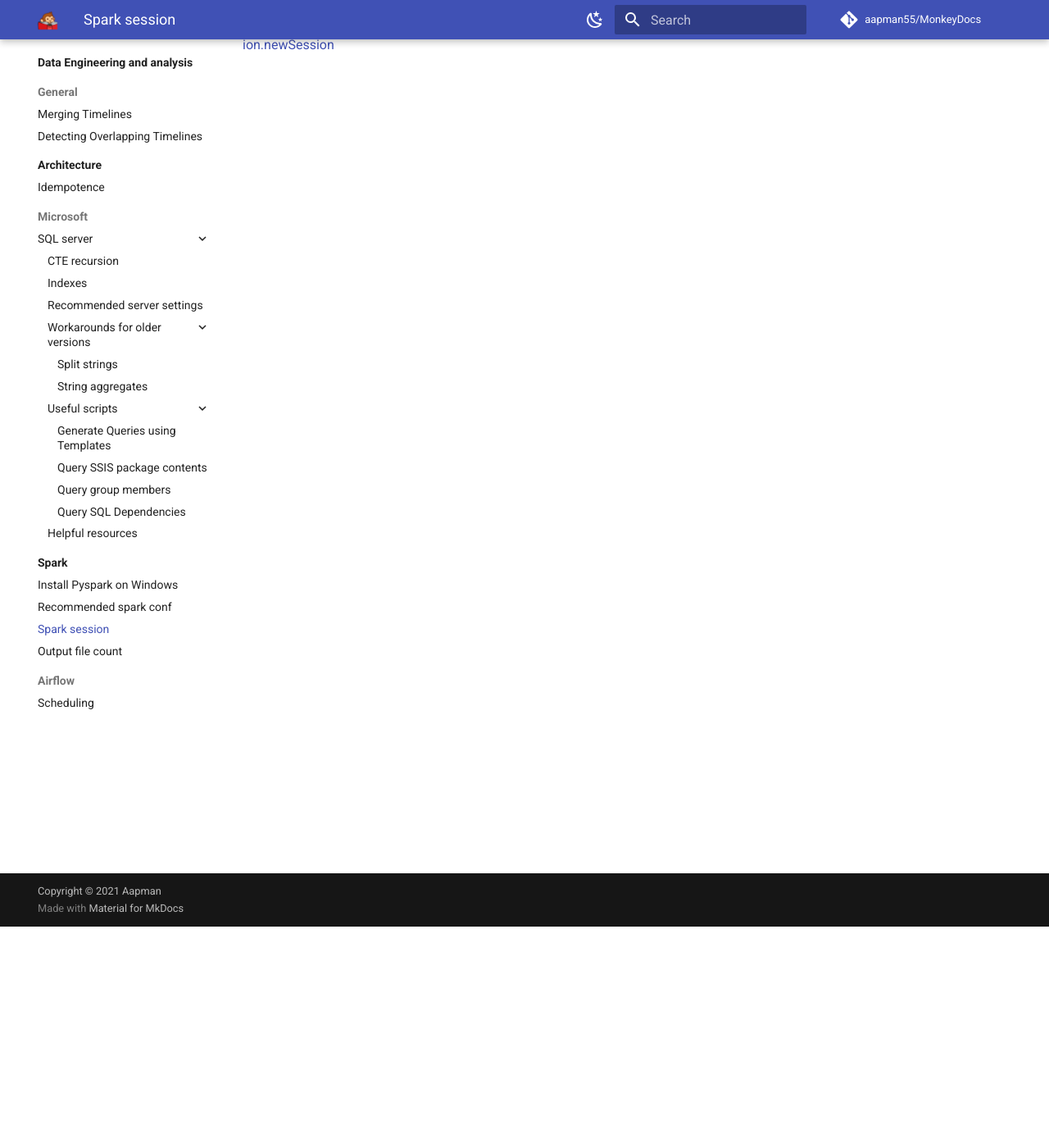
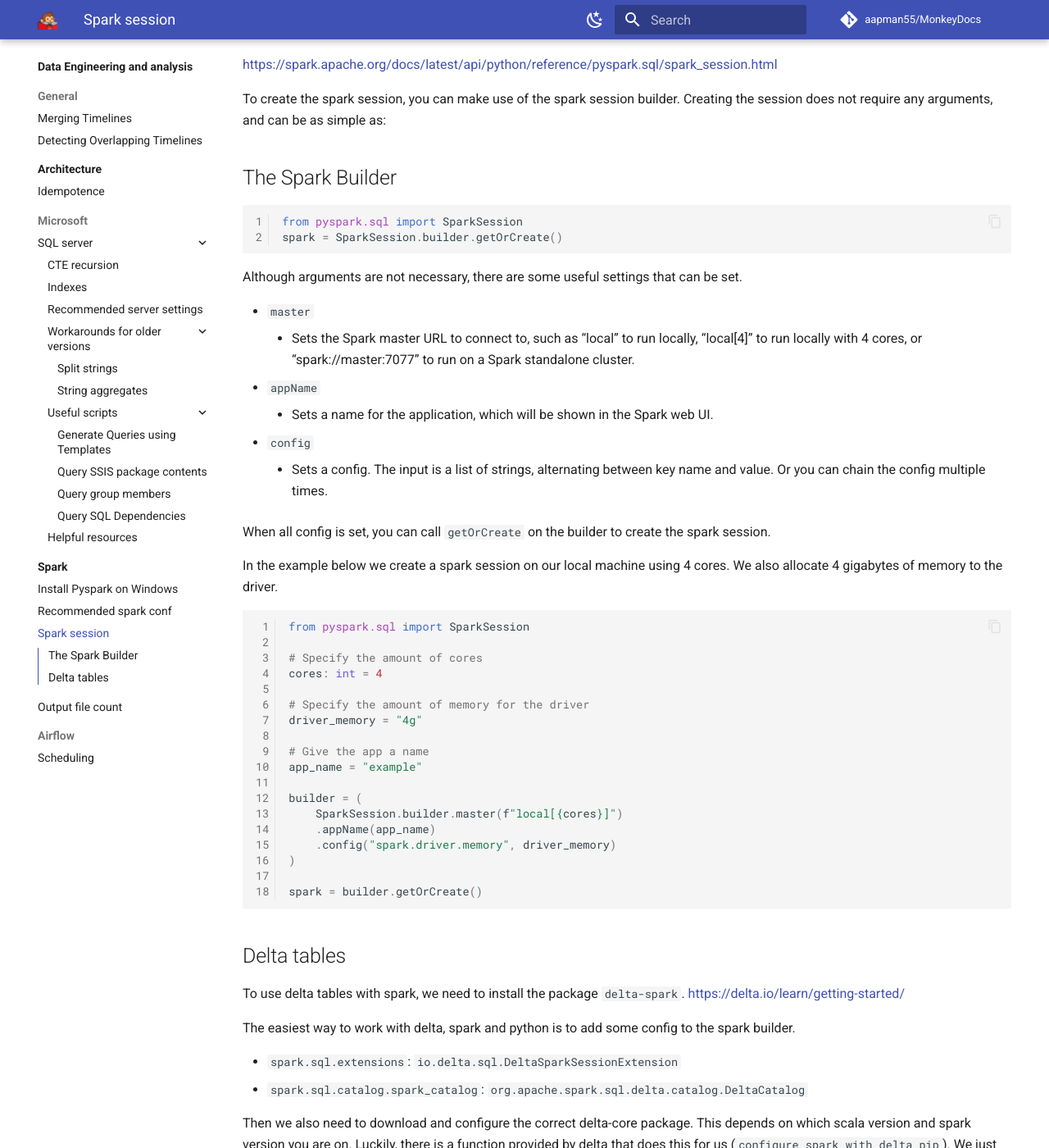
Before and after one commit to aapman55/MonkeyDocs, an MkDocs documentation site: the page built from docs/Data_Engineering_Analysis/spark/spark_session.md, in a window 1280 px wide and 1400 px high, scrolled down 270 px. Shown: the whole window at 82% size. Built offline with MkDocs 1.6.1 and Material for MkDocs 9.7.7, drawn with Linux system fonts in a browser that asks for light colours; comment, search, counter and statistics services are not loaded; some of the changed text lies outside the part shown.

Commit message:
Add part on sparksession and builder

````diff
--- a/docs/Data_Engineering_Analysis/spark/spark_session.md
+++ b/docs/Data_Engineering_Analysis/spark/spark_session.md
@@ -1,4 +1,111 @@
 # Spark session
-!!! warning "Page in Progress"
 
-https://spark.apache.org/docs/latest/api/python/reference/api/pyspark.sql.SparkSession.newSession.html#pyspark.sql.SparkSession.newSession
+The spark session is the entry point to programming Spark with the Dataset and DataFrame API.
+It is convention to put the spark session in a variable called `spark`.
+
+See the documentation:
+
+https://spark.apache.org/docs/latest/api/python/reference/pyspark.sql/spark_session.html
+
+To create the spark session, you can make use of the spark session builder.
+Creating the session does not require any arguments, and can be as simple as:
+
+## The Spark Builder
+
+```python linenums="1"
+from pyspark.sql import SparkSession
+spark = SparkSession.builder.getOrCreate()
+```
+
+Although arguments are not necessary, there are some useful settings that can be set.
+
+* `master`
+    * Sets the Spark master URL to connect to, such as “local” to run locally,
+      “local[4]” to run locally with 4 cores, or “spark://master:7077” to run on
+      a Spark standalone cluster.
+* `appName`
+    * Sets a name for the application, which will be shown in the Spark web UI.
+* `config`
+    * Sets a config. The input is a list of strings, alternating between key name and value.
+      Or you can chain the config multiple times.
+
+When all config is set, you can call `getOrCreate` on the builder to create the spark session.
+
+In the example below we create a spark session on our local machine using 4 cores.
+We also allocate 4 gigabytes of memory to the driver.
+
+```python linenums="1"
+from pyspark.sql import SparkSession
+
+# Specify the amount of cores
+cores: int = 4
+
+# Specify the amount of memory for the driver
+driver_memory = "4g"
+
+# Give the app a name
+app_name = "example"
+
+builder = (
+    SparkSession.builder.master(f"local[{cores}]")
+    .appName(app_name)
+    .config("spark.driver.memory", driver_memory)
+)
+
+spark = builder.getOrCreate()
+```
+
+## Delta tables
+
+To use delta tables with spark, we need to install the package `delta-spark`.
+https://delta.io/learn/getting-started/
+
+The easiest way to work with delta, spark and python is to add some config to the
+spark builder.
+
+* `spark.sql.extensions`: `io.delta.sql.DeltaSparkSessionExtension`
+* `spark.sql.catalog.spark_catalog`: `org.apache.spark.sql.delta.catalog.DeltaCatalog`
+
+Then we also need to download and configure the correct delta-core package. This
+depends on which scala version and spark version you are on. Luckily, there is a
+function provided by delta that does this for us (`configure_spark_with_delta_pip`).
+We just need to pass the builder to the function, and it will add those packages
+to the builder.
+
+To not have to type this everytime we need spark, a simple function is created:
+
+```python linenums="1"
+from pyspark.sql import SparkSession
+
+
+def get_or_create_spark_session(
+    use_delta: bool = True,
+    cores: int = 4,
+    app_name: str = "Local",
+    driver_memory: str = "4g",
+):
+    # If a spark session already exists, do not build a new one
+    if spark := SparkSession.getActiveSession():
+        return spark
+
+    builder = (
+        SparkSession.builder.master(f"local[{cores}]")
+        .appName(app_name)
+        .config("spark.driver.memory", driver_memory)
+    )
+
+    if use_delta:
+        from delta import configure_spark_with_delta_pip
+
+        builder = configure_spark_with_delta_pip(
+            builder.config(
+                "spark.sql.extensions", "io.delta.sql.DeltaSparkSessionExtension"
+            ).config(
+                "spark.sql.catalog.spark_catalog",
+                "org.apache.spark.sql.delta.catalog.DeltaCatalog",
+            )
+        )
+
+    return builder.getOrCreate()
+
+```
--- a/mkdocs.yml
+++ b/mkdocs.yml
@@ -16,6 +16,7 @@ theme:
   favicon: assets/images/monkeyDocsLogo.png
   features:
     - content.code.annotate
+    - content.code.copy
     - navigation.expand
     - navigation.indexes
     - navigation.sections
````
